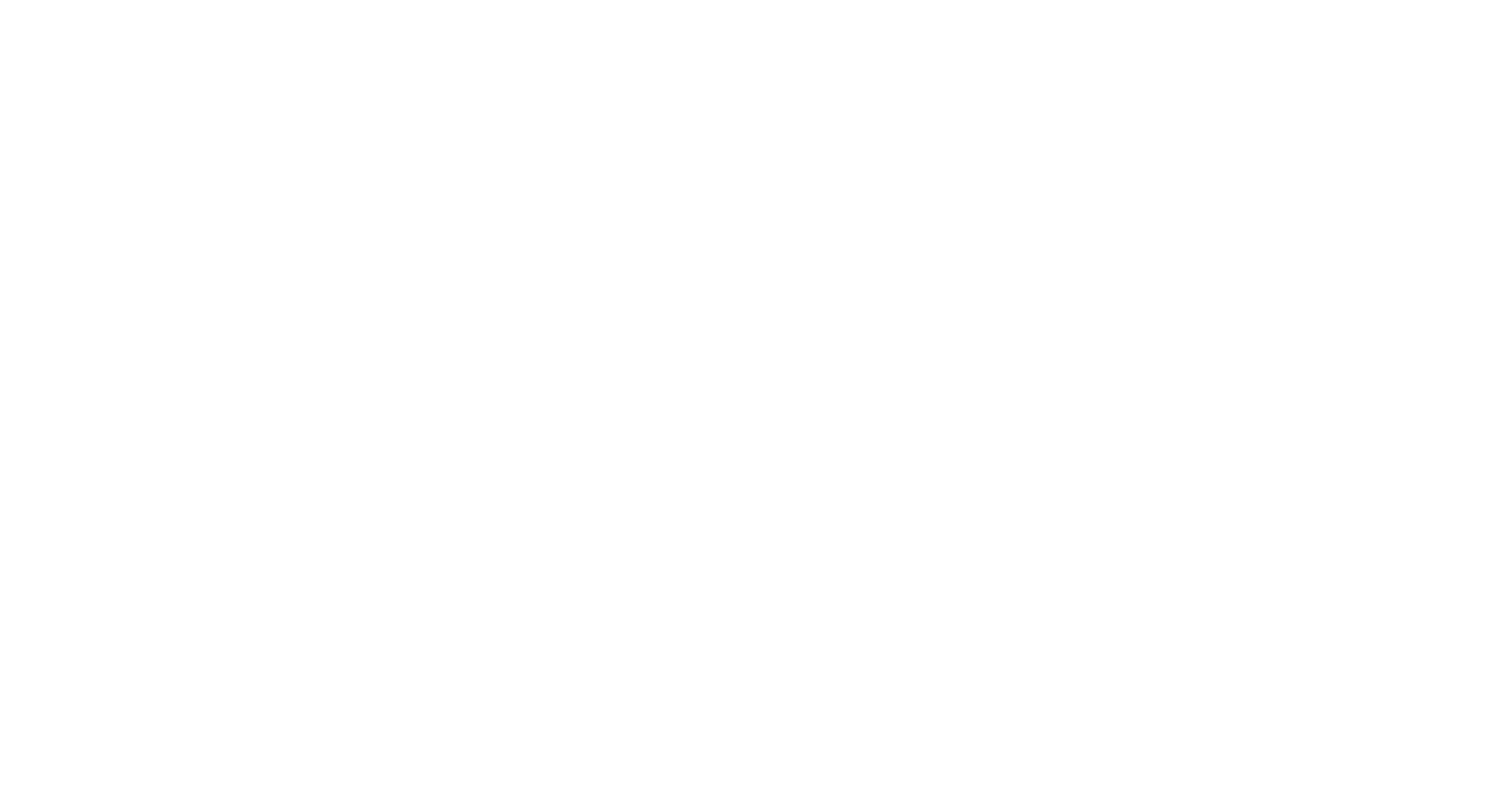
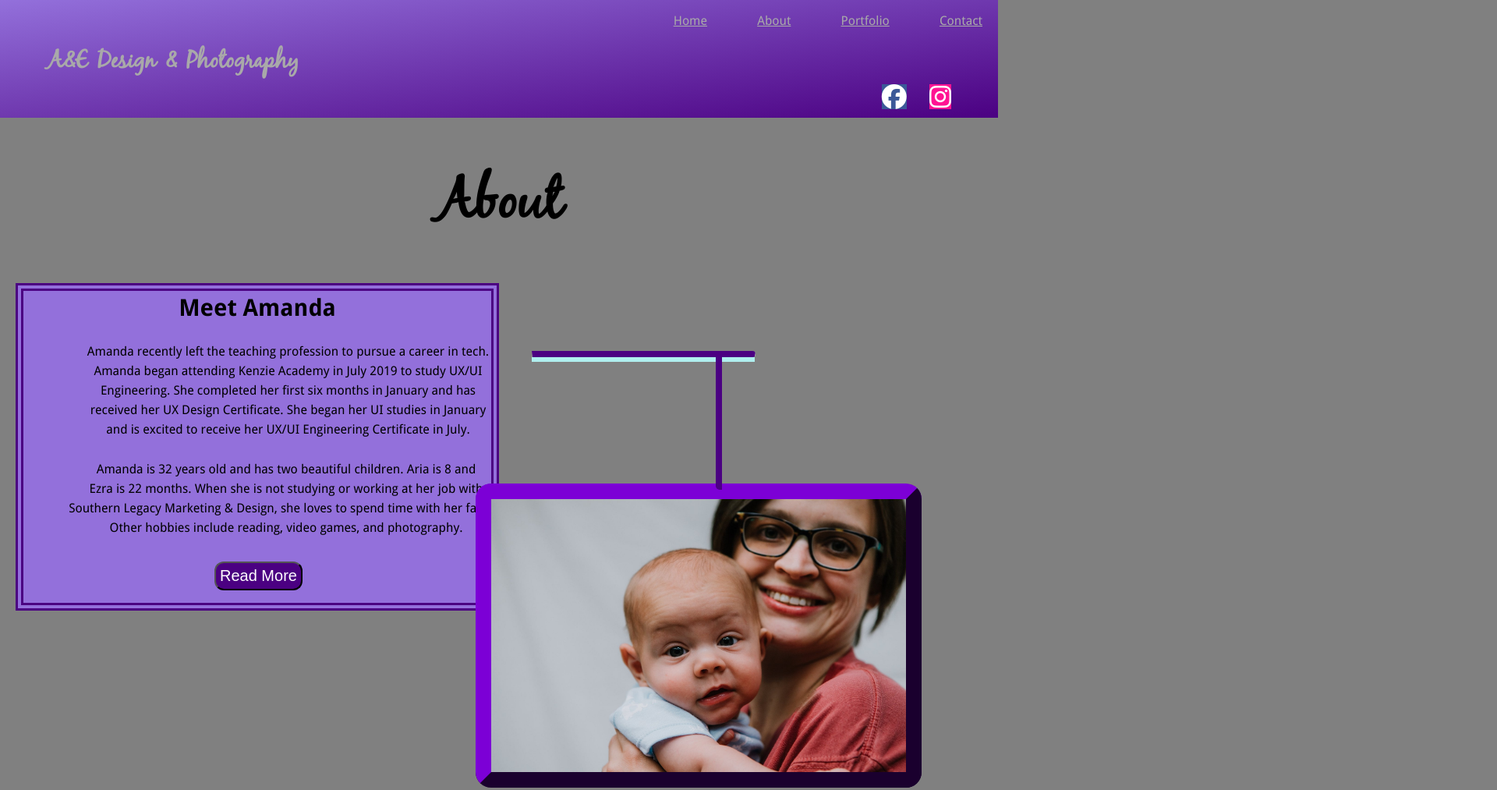
Before and after one commit to ankey87/my-site, a plain HTML site: page index.html in a window 1280 px wide. Shown: the top 1013 px of the page at 78% size, 1920 px wide, since content can reach past the window. Before the commit the page ends 800 px from the top, so only its background shows below. Drawn offline with Linux system fonts and the light colour scheme.

Commit message:
added main image and text work

```diff
--- a/index.html
+++ b/index.html
@@ -3,9 +3,38 @@
 <head>
     <meta charset="UTF-8">
     <meta name="viewport" content="width=device-width, initial-scale=1.0">
-    <title>Document</title>
+    <link rel="stylesheet" href="https://fonts.googleapis.com/css?family=Tangerine">
+    <link rel="stylesheet" href="https://fonts.googleapis.com/css?family=Dancing+Script&display=swap" >
+    <link rel="stylesheet" href="style.css">
+    <script src="https://kit.fontawesome.com/447f3d9405.js" crossorigin="anonymous"></script>
+    <title>A&E Design & Photography</title>
 </head>
 <body>
-
-</body>
+    <div id="home"class="topnav">
+        <a href="#home">Home</a>
+        <a href="#about">About</a>
+        <a href="#portfolio">Portfolio</a>
+        <a href="#contact">Contact</a>
+        <h1 class="logo">A&E Design & Photography</h1>
+        <i class="fab fa-facebook fa-2x"></i>
+        <i class="fab fa-instagram fa-2x"></i>
+      </div>
+      <h1 class="section1head">About</h1>
+      <div> <p id="about" class="section1">Meet Amanda</p>
+        <p class="para1">Amanda recently left the teaching profession to pursue a career in tech.<br>
+            Amanda began attending Kenzie Academy in July 2019 to study UX/UI<br>Engineering.
+            She completed her first six months in January and has<br> received her UX Design Certificate.
+            She began her UI studies in January<br> and is excited to receive her UX/UI Engineering Certificate
+            in July.</p>
+        <p class=para2>Amanda is 32 years old and has two beautiful children. Aria is 8 and<br> Ezra is 22 months.
+            When she is not studying or working at her job with<br> Southern Legacy Marketing & Design, she loves to
+            spend time with her family.<br> Other hobbies include reading, video games, and photography.
+        </p>
+        <button class="button1">Read More</button>
+        <hr class="rounded">
+        <hr class="solid">
+        </div>
+        <img class="mainimage" src="images/amandaezra.jpg" alt="A picture of Amanda with her son Ezra">
+        <div class="vl"></div>
+    </body>
 </html>
--- a/style.css
+++ b/style.css
@@ -0,0 +1,155 @@
+@font-face {
+    font-family:"Black Jack";
+    src: url(blackjack-webfont.woff);
+}
+@font-face {
+    font-family:"DroidSans";
+    src: url(DroidSans-webfont.woff);
+}
+@font-face {
+    font-family:"DroidSansBold";
+    src: url(DroidSans-Bold-webfont.woff);
+}
+body {
+    margin: 0px;
+    font-family: "DroidSans";
+    color: black;
+    background-color: gray;
+}
+.topnav {
+    overflow: hidden;
+    box-sizing: border-box;
+    word-spacing: 60px;
+    text-align: right;
+    background-image: linear-gradient(to bottom right, mediumpurple, indigo);
+    padding-right: 20px;
+    padding-bottom: 10px;
+}
+.topnav a {
+    color: darkgray;
+    font-family: "DroidSans";
+    margin: auto;
+    position: relative;
+    top: 15px;
+}
+a:hover {
+    background-color: lavender;
+}
+.logo {
+    word-spacing: 5px;
+    text-align: left;
+    font-family: "Black Jack";
+    color: darkgray;
+    font-size: 30px;
+    padding-left: 60px;
+    position: relative;
+    top: 14px;
+}
+.fa {
+    padding: 20px;
+    font-size: 30px;
+    width: 50px;
+    text-align: center;
+    text-decoration: none;
+    border-radius: 20px;
+  }
+  .fa-facebook {
+    background: #3B5998;
+    color: white;
+    position: relative;
+    right: 5px;
+  }
+  .fa-instagram {
+    background: deeppink;
+    color: white;
+    position: relative;
+    right: 40px;
+  }
+  .section1head {
+      position: relative;
+      text-align: center;
+      font-family: "Black Jack";
+      padding-top: 10px;
+      font-size: 70px;
+  }
+  #about {
+      background-color: mediumpurple;
+      font-family: "DroidSansBold";
+      text-align: center;
+      font-size: 30px;
+      margin-left: 20px;
+      margin-top: 40px;
+      width: 600px;
+      height: 400px;
+      z-index: 1;
+      border-style: double;
+      border-color: indigo;
+      border-width: 10px;
+  }
+  .para1 {
+      position: relative;
+      text-align: center;
+      bottom: 400px;
+      right: 273px;
+      padding-left: 5px;
+      padding-top: 25px;
+      line-height: 25px;
+  }
+.para2 {
+    position: relative;
+    text-align: center;
+    right: 273px;
+    bottom: 390px;
+    line-height: 25px;
+}
+.mainimage {
+    position: relative;
+    width: auto;
+    border-style: outset;
+    border-color: indigo;
+    border-radius: 20px;
+    border-width: 20px;
+    height: 350px;
+    left: 610px;
+    bottom: 550px;
+}
+button {
+    font-size: 20px;
+    border-radius: 12px;
+    position: relative;
+    color: white;
+    background-color: indigo;
+    padding: 5px;
+    left: 275px;
+    bottom: 375px;
+}
+button:hover {
+    opacity: 0.7;
+}
+hr.rounded{
+        border-top: 8px solid indigo;
+        border-bottom: 0px solid indigo;
+        border-radius: 5px;
+        border-top-left-radius: 0px;
+        border-bottom-left-radius: 0px;
+        width: 285px;
+        position: relative;
+        bottom: 690px;
+        left: 185px;
+}
+hr.solid {
+    border: 3px solid paleturquoise;
+    width: 280px;
+    position: relative;
+    bottom: 698px;
+    left: 185px;
+  }
+.vl {
+    border-left: 8px solid indigo;
+    height: 500px;
+    position: relative;
+    border-radius: 5px;
+    left: 918px;
+    bottom: 1112px;
+    height: 175px;
+}
```
Also changed, not shown: DroidSans-Bold-webfont.woff (added), DroidSans-webfont.woff (added), blackjack-webfont.woff (added), images/BudgetWise Master - Opening Screen@2x.png (added), images/KenzieStubHorizontal.jpg (added), images/The Ark Logo.jpg (added), images/_DSC3973.jpg (added), images/amandaezra.jpg (added), 2 other files.
